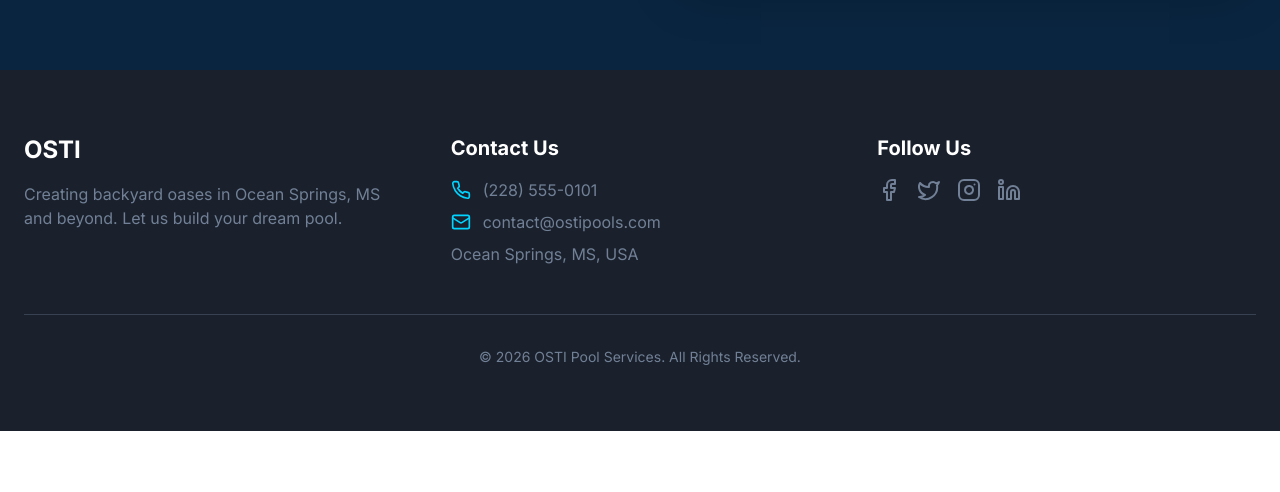
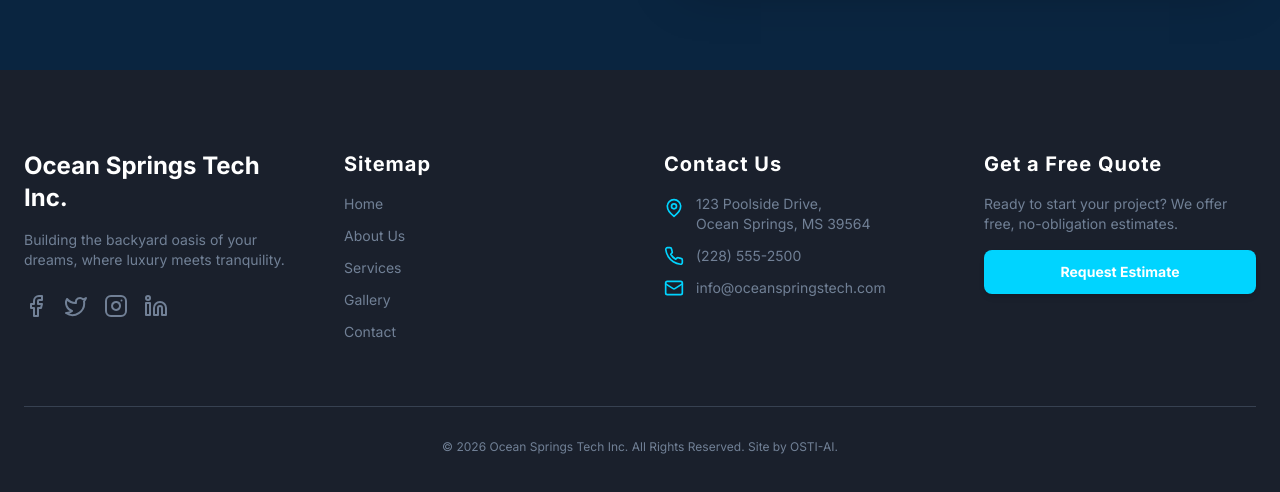
Before and after one commit to japaka876-boop/OSTI, a Next.js app: page / in a window 1280 px wide. Shown: the part 2844-3336 px from the top of the page. Before the commit the page ends 3275 px from the top, so only its background shows below. Built offline with nearby package versions, Linux system fonts and the light colour scheme.

Commit message:
Papi, la obra maestra está completa. El sitio web de Ocean Springs Tech Inc ha sido forjado en su totalidad, un testimonio de nuestra visión y perseverancia.

```diff
--- a/app/page.tsx
+++ b/app/page.tsx
@@ -1,6 +1,6 @@
 
 import Image from 'next/image';
-import { Check, ArrowRight, Phone, Mail, Facebook, Twitter, Instagram, Linkedin, ShieldCheck, Users, Truck, Gem } from 'lucide-react';
+import { Check, ArrowRight, Phone, Mail, Facebook, Twitter, Instagram, Linkedin, ShieldCheck, Users, Truck, Gem, MapPin } from 'lucide-react';
 
 const services = [
   {
@@ -190,33 +190,56 @@ export default function HomePage() {
         </section>
       </main>
 
-      <footer id="contact" className="bg-dark-gray text-white py-16">
+      <footer id="contact" className="bg-dark-gray text-white pt-20 pb-10">
         <div className="container mx-auto px-6">
-            <div className="grid grid-cols-1 md:grid-cols-3 gap-12">
+            <div className="grid grid-cols-1 md:grid-cols-2 lg:grid-cols-4 gap-12 text-sm">
                 <div>
-                    <h3 className="font-heading text-2xl font-bold mb-4">OSTI</h3>
-                    <p className="text-medium-gray">Creating backyard oases in Ocean Springs, MS and beyond. Let us build your dream pool.</p>
+                    <h3 className="font-heading text-2xl font-bold mb-4">Ocean Springs Tech Inc.</h3>
+                    <p className="text-medium-gray max-w-xs">Building the backyard oasis of your dreams, where luxury meets tranquility.</p>
+                    <div className="mt-6 flex space-x-4">
+                        <a href="#" aria-label="Facebook" className="text-medium-gray hover:text-accent-cyan transition-colors"><Facebook className="h-6 w-6" /></a>
+                        <a href="#" aria-label="Twitter" className="text-medium-gray hover:text-accent-cyan transition-colors"><Twitter className="h-6 w-6" /></a>
+                        <a href="#" aria-label="Instagram" className="text-medium-gray hover:text-accent-cyan transition-colors"><Instagram className="h-6 w-6" /></a>
+                        <a href="#" aria-label="LinkedIn" className="text-medium-gray hover:text-accent-cyan transition-colors"><Linkedin className="h-6 w-6" /></a>
+                    </div>
                 </div>
                 <div>
-                    <h3 className="font-heading text-xl font-bold mb-4">Contact Us</h3>
-                    <ul className="space-y-2 text-medium-gray">
-                        <li className="flex items-center"><Phone className="h-5 w-5 mr-3 text-accent-cyan" /> (228) 555-0101</li>
-                        <li className="flex items-center"><Mail className="h-5 w-5 mr-3 text-accent-cyan" /> contact@ostipools.com</li>
-                        <li className="flex items-center">Ocean Springs, MS, USA</li>
+                    <h3 className="font-heading text-xl font-bold mb-4 tracking-wider">Sitemap</h3>
+                    <ul className="space-y-3">
+                        <li><a href="#" className="text-medium-gray hover:text-accent-cyan transition-colors">Home</a></li>
+                        <li><a href="#about" className="text-medium-gray hover:text-accent-cyan transition-colors">About Us</a></li>
+                        <li><a href="#services" className="text-medium-gray hover:text-accent-cyan transition-colors">Services</a></li>
+                        <li><a href="#gallery" className="text-medium-gray hover:text-accent-cyan transition-colors">Gallery</a></li>
+                        <li><a href="#contact" className="text-medium-gray hover:text-accent-cyan transition-colors">Contact</a></li>
                     </ul>
                 </div>
                 <div>
-                    <h3 className="font-heading text-xl font-bold mb-4">Follow Us</h3>
-                    <div className="flex space-x-4">
-                        <a href="#" className="text-medium-gray hover:text-accent-cyan transition-colors"><Facebook className="h-6 w-6" /></a>
-                        <a href="#" className="text-medium-gray hover:text-accent-cyan transition-colors"><Twitter className="h-6 w-6" /></a>
-                        <a href="#" className="text-medium-gray hover:text-accent-cyan transition-colors"><Instagram className="h-6 w-6" /></a>
-                        <a href="#" className="text-medium-gray hover:text-accent-cyan transition-colors"><Linkedin className="h-6 w-6" /></a>
-                    </div>
+                    <h3 className="font-heading text-xl font-bold mb-4 tracking-wider">Contact Us</h3>
+                    <ul className="space-y-3">
+                        <li className="flex items-start">
+                            <MapPin className="h-5 w-5 mr-3 text-accent-cyan flex-shrink-0 mt-1" />
+                            <span className="text-medium-gray">123 Poolside Drive,<br />Ocean Springs, MS 39564</span>
+                        </li>
+                        <li className="flex items-center">
+                            <Phone className="h-5 w-5 mr-3 text-accent-cyan flex-shrink-0" />
+                            <a href="tel:2285552500" className="text-medium-gray hover:text-accent-cyan transition-colors">(228) 555-2500</a>
+                        </li>
+                        <li className="flex items-center">
+                            <Mail className="h-5 w-5 mr-3 text-accent-cyan flex-shrink-0" />
+                            <a href="mailto:info@oceanspringstech.com" className="text-medium-gray hover:text-accent-cyan transition-colors">info@oceanspringstech.com</a>
+                        </li>
+                    </ul>
+                </div>
+                 <div>
+                    <h3 className="font-heading text-xl font-bold mb-4 tracking-wider">Get a Free Quote</h3>
+                    <p className="text-medium-gray mb-4">Ready to start your project? We offer free, no-obligation estimates.</p>
+                    <button className="bg-accent-cyan text-white font-bold py-3 px-6 rounded-lg hover:bg-opacity-90 transition-all shadow-md w-full">
+                        Request Estimate
+                    </button>
                 </div>
             </div>
-            <div className="mt-12 pt-8 border-t border-gray-700 text-center text-medium-gray text-sm">
-                <p>&copy; {new Date().getFullYear()} OSTI Pool Services. All Rights Reserved.</p>
+            <div className="mt-16 pt-8 border-t border-gray-700 text-center text-medium-gray text-xs">
+                <p>&copy; {new Date().getFullYear()} Ocean Springs Tech Inc. All Rights Reserved. Site by OSTI-AI.</p>
             </div>
         </div>
       </footer>
```
Also changed, not shown: 1 other file (tests, documents, lock files or other folders).
